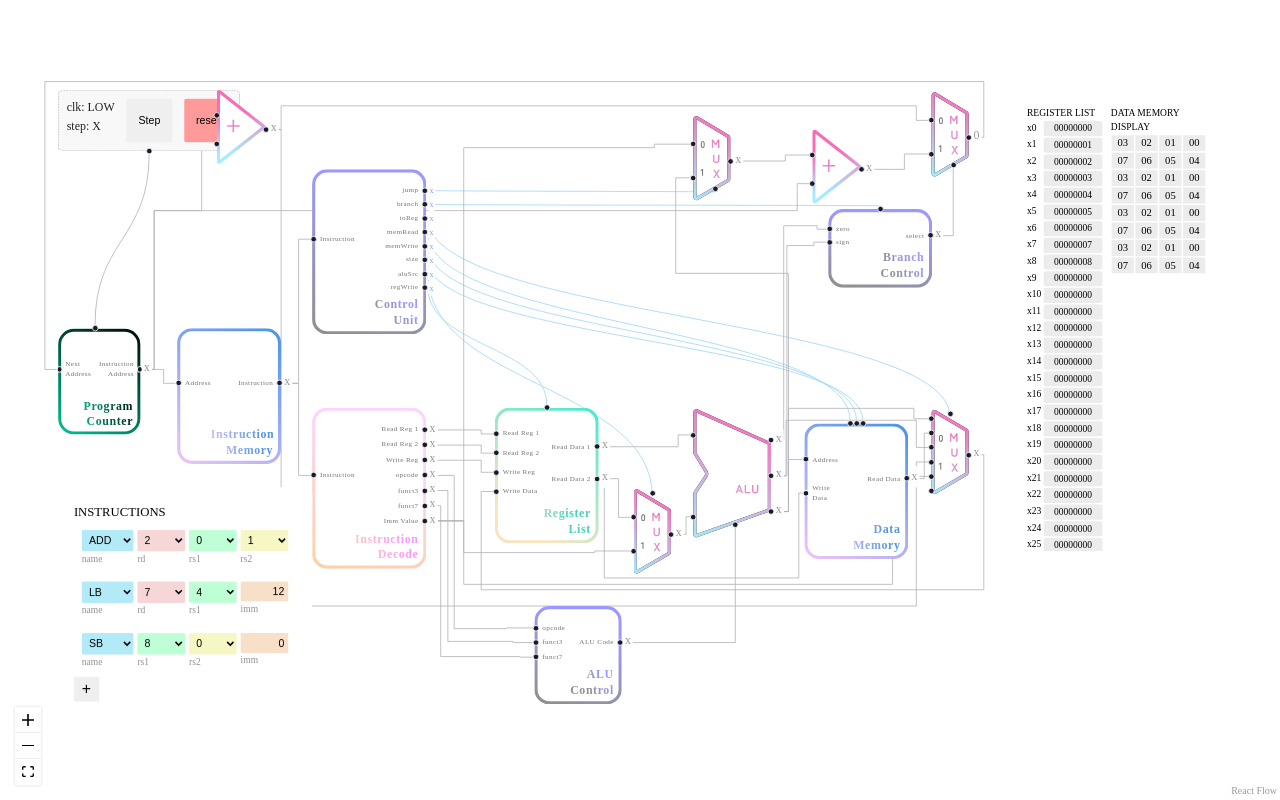
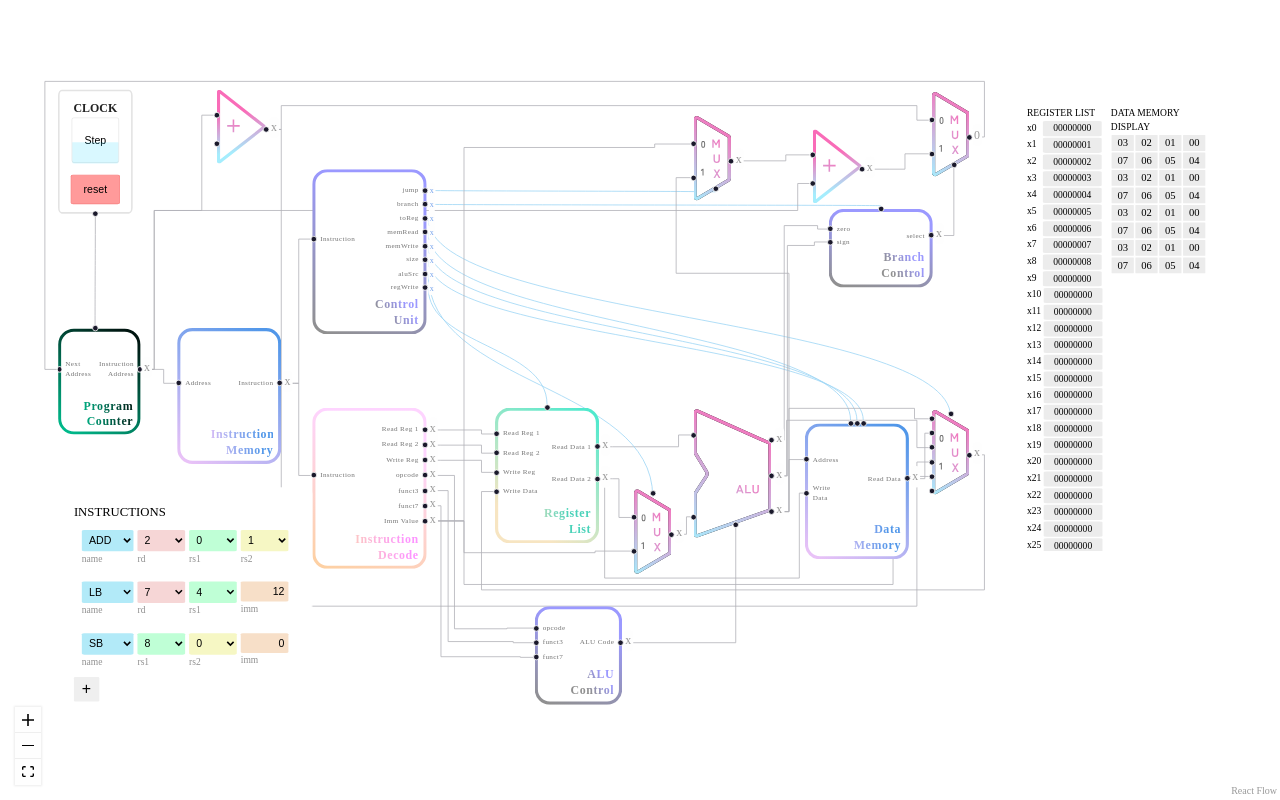
Before and after one commit to EduardoSanchezzz/cpu-flow, a React (Vite) app: page / in a window 1280 px wide. Built offline with nearby package versions, Linux system fonts and the light colour scheme; a web font is replaced by a local one.

Commit message:
fix clock

```diff
--- a/src/index.css
+++ b/src/index.css
@@ -283,6 +283,7 @@ body,
   flex-direction: row;
   justify-content: space-between;
   gap: 2px;
+  max-width: 95px;
 }
 .data-display-container {
   display: flex;
@@ -378,34 +379,68 @@ body,
 }
 
 .clock {
-  background: #f8f8f8;
+  /* background: #f8f8f8; */
   color: #222;
   padding: 10px;
   font-size: 15px;
   border-radius: 5%;
   display: flex;
   flex-direction: row;
-  gap: 15px;
-  border: 1px dotted #adadad;
+  align-items: center;
+  justify-content: center;
+  flex-wrap: wrap;
+  max-width: 70px;
+  /* gap: 15px; */
+  border: 2px solid #e3e3e3;
+  font-weight: 600;
 }
 
 .clock button {
-  padding: 20px 15px;
-  border: 0;
+  transition: all 0.25s linear;
   border-radius: 5%;
 }
 .clock button:hover {
   cursor: pointer;
 }
 .reset {
+  margin-top: 15px;
+  padding: 10px 15px;
+  border: 1px solid #f98080;
   background-color: #ff9a9a;
 }
 .reset:hover {
   background-color: #f97e7e;
 }
 .step:hover {
-  background-color: #e0e0e0;
+  background-color: #f2f1ff;
 }
+.step-low:hover {
+  background-color: #f1faff !important;
+}
+.step-low, .step{
+  padding: 20px 15px;
+  background-color: transparent;
+  position: relative;
+  border: 1px solid #e9e9e9;
+}
+.step::before{
+  transition: transform 0.4s ease-out;
+  height: 50%;
+  width: 100%;
+  position: absolute;
+  top: 0;
+  left: 0;
+  background-color: #2c44fa;
+  content: '';
+  opacity: 0.15;
+  border-radius: 5% 5% 0 0;
+}
+.step-low.step::before{
+  transform: translateY(30px);
+  background-color: #00ccff;
+  border-radius: 0 0 5% 5%;
+}
+
 .new-inst{
   transition: all 0.5s linear;
   padding: 4px 10px;
--- a/src/nodes/Clock.tsx
+++ b/src/nodes/Clock.tsx
@@ -14,17 +14,15 @@ function Clock({ id, data }: NodeProps<ClockNode>) {
     <div
       className='clock'
     >
-      <div>
-        <div>clk: {!!data.clk ? 'HIGH': 'LOW'}</div>
-        <div>step: {data.step < 0 ? 'X': data.step}</div>
-      </div>
+      CLOCK
       <button
       // the exoression for the clock step is a lil weird but it just increments the step only on positive clock edge
         onClick={() => updateNodeData(id, { clk: !!data.clk ? 0 : 1, step: Math.floor(data.step + 1 - 0.5*data.clk) })}
         value={data.clk}
-        className='step'
+        className={`step${!data.clk ? ' step-low' : ''}`}
       >
         Step
+         {/* {data.step < 0 ? 'x' : data.step} */}
       </button>
       <button className='reset' onClick={reset}>reset</button>
       <Handle
```
